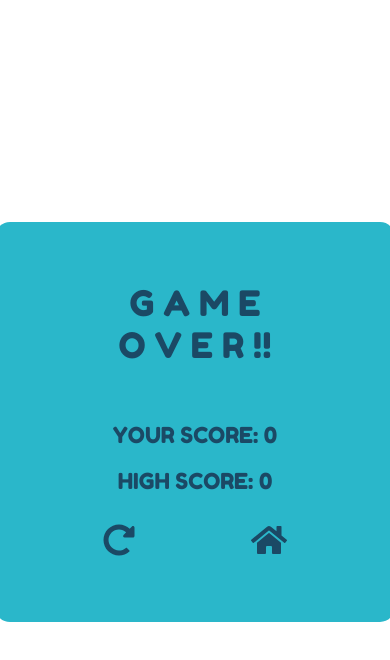
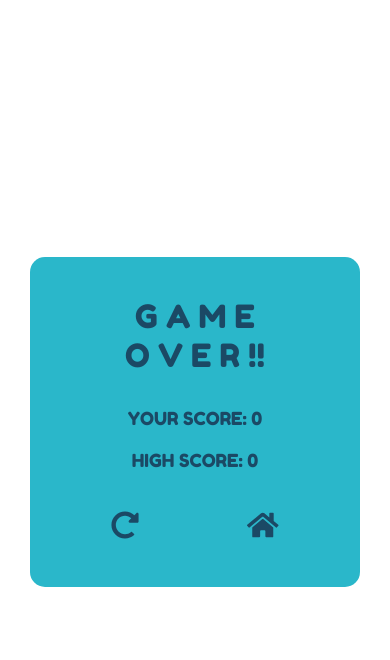
Before and after one commit to pranabs1ngh/nagini-react, a React (Create React App) app: page / in a window 390 px wide. Both pictures are taken after a click on the element "E a s y". Shown: the top 660 px of the page. Built offline with nearby package versions, Linux system fonts and the light colour scheme.

Commit message:
modified app for phone

```diff
--- a/src/components/SnakeBoard.js
+++ b/src/components/SnakeBoard.js
@@ -146,9 +146,60 @@ class SnakeBoard extends React.Component {
     }, this.refreshTime);
   }
 
+  getTouches = evt => {
+    return evt.touches || evt.originalEvent.touches;
+  }
+
+  detectSwipe = () => {
+    document.addEventListener('touchstart', handleTouchStart, false);
+    document.addEventListener('touchmove', handleTouchMove, false);
+
+    let xDown = null;
+    let yDown = null;
+    const self = this;
+
+    function getTouches(evt) {
+      return evt.touches || evt.originalEvent.touches;
+    }
+
+    function handleTouchStart(evt) {
+      const firstTouch = getTouches(evt)[0];
+      xDown = firstTouch.clientX;
+      yDown = firstTouch.clientY;
+    };
+
+    function handleTouchMove(evt) {
+      if (!xDown || !yDown) {
+        return;
+      }
+
+      let xUp = evt.touches[0].clientX;
+      let yUp = evt.touches[0].clientY;
+
+      let xDiff = xDown - xUp;
+      let yDiff = yDown - yUp;
+
+      if (Math.abs(xDiff) > Math.abs(yDiff)) {/*most significant*/
+        if (xDiff > 0) {
+          self.changeDirection('ArrowLeft')
+        } else {
+          self.changeDirection('ArrowRight')
+        }
+      } else {
+        if (yDiff > 0) {
+          self.changeDirection('ArrowUp')
+        } else {
+          self.changeDirection('ArrowDown')
+        }
+      }
+      xDown = null;
+      yDown = null;
+    };
+  }
+
   updateCanvasDimensions = () => {
-    const width = window.innerWidth > 500 ? 850 : 390;
-    const height = window.innerWidth > 500 ? 700 : 390;
+    const width = window.innerWidth > 500 ? 850 : 330;
+    const height = window.innerWidth > 500 ? 700 : 330;
     const boxSize = width > 400 ? 50 : 30;
     const rectRadius = boxSize === 50 ? 15 : 11;
     const row = width / boxSize;
@@ -176,6 +227,8 @@ class SnakeBoard extends React.Component {
     document.addEventListener('keydown', e => {
       this.changeDirection(e.key)
     })
+
+    this.detectSwipe();
   }
 
   componentDidUpdate = () => {
--- a/src/components/css/Homescreen.css
+++ b/src/components/css/Homescreen.css
@@ -60,41 +60,30 @@ h4 {
     padding: 0;
   }
 
-  .container {
-    width: 400px;
-    height: 400px;
-    display: flex;
-    flex-direction: column;
-    border-radius: 15px;
-    position: absolute;
-    top: 50%;
-    left: 50%;
-    transform: translate(-50%, -50%);
-  }
-
   header {
-    margin-top: 50px;
+    margin-top: 37px;
     margin-left: auto;
     margin-right: auto;
     font-size: 40px;
+    font-size: 35px;
   }
 
   .choice {
-    margin-top: 35px;
+    margin-top: 20px;
     margin-left: auto;
     margin-right: auto;
-    font-size: 25px;
+    font-size: 20px;
   }
 
   h4 {
     margin: auto;
-    font-size: 20px;
+    font-size: 18px;
     color: #1b4965;
     text-align: center;
   }
 
   .options {
-    margin-top: 55px;
+    margin-top: 40px;
     margin-left: auto;
     margin-right: auto;
     display: flex;
--- a/src/components/css/ResultScreen.css
+++ b/src/components/css/ResultScreen.css
@@ -42,19 +42,23 @@ svg:hover {
 
 @media screen and (max-width: 500px) {
   .container {
-    width: 400px;
-    height: 400px;
+    width: 330px;
+    height: 330px;
     margin: auto;
     display: flex;
     flex-direction: column;
     border-radius: 15px;
+    position: absolute;
+    top: 50%;
+    left: 50%;
+    transform: translate(-50%, -50%);
   }
 
   .game-over {
     width: 175px;
     height: 100px;
-    margin: 60px auto 40px auto;
-    font-size: 35px;
+    margin: 40px auto 10px auto;
+    font-size: 32px;
     text-align: center;
   }
 
@@ -63,7 +67,7 @@ svg:hover {
     margin-right: auto;
     padding: 0;
     display: block;
-    font-size: 22px;
+    font-size: 18px;
     text-align: center;
   }
   .score {
@@ -71,11 +75,12 @@ svg:hover {
   }
 
   .actions {
-    width: 300px;
-    margin-top: 30px;
+    width: 275px;
+    margin-top: 40px;
     margin-left: auto;
     margin-right: auto;
     display: flex;
     justify-content: space-around;
+    font-size: 14px;
   }
 }
```
